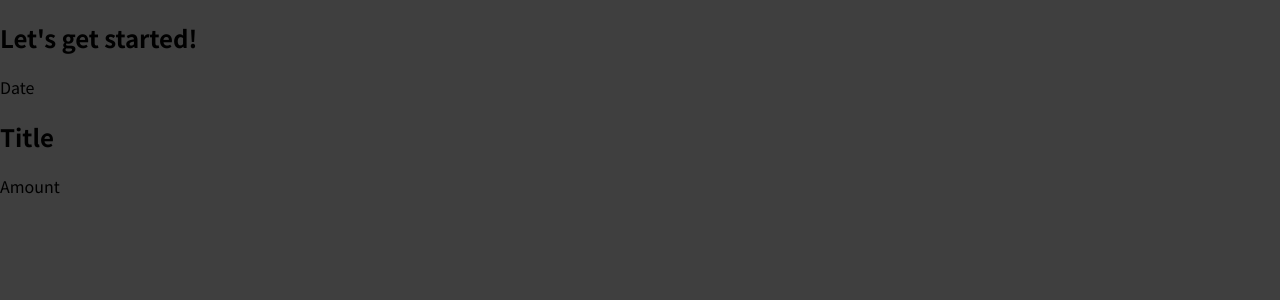
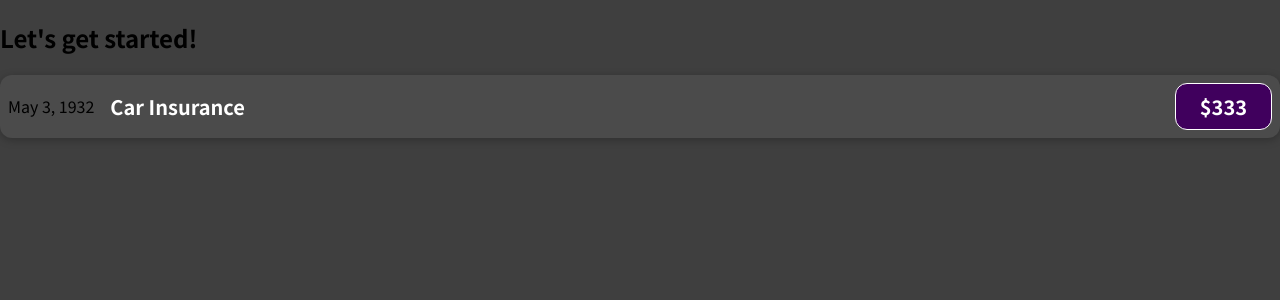
Before and after one commit to ran-codes/udemy-react-js-academind, a JavaScript app in the folder project1-basic-react/: page / in a window 1280 px wide. Shown: the top 300 px of the page. Built offline with nearby package versions, Linux system fonts and the light colour scheme.

Commit message:
styling our first component

```diff
--- /dev/null
+++ b/project1-basic-react/src/components/ExpenseItem.css
@@ -0,0 +1,56 @@
+.expense-item {
+  display: flex;
+  justify-content: space-between;
+  align-items: center;
+  box-shadow: 0 2px 8px rgba(0, 0, 0, 0.25);
+  padding: 0.5rem;
+  margin: 1rem 0;
+  border-radius: 12px;
+  background-color: #4b4b4b;
+}
+
+.expense-item__description {
+  display: flex;
+  flex-direction: column;
+  gap: 1rem;
+  align-items: flex-end;
+  flex-flow: column-reverse;
+  justify-content: flex-start;
+  flex: 1;
+}
+
+.expense-item h2 {
+  color: #3a3a3a;
+  font-size: 1rem;
+  flex: 1;
+  margin: 0 1rem;
+  color: white;
+}
+
+.expense-item__price {
+  font-size: 1rem;
+  font-weight: bold;
+  color: white;
+  background-color: #40005d;
+  border: 1px solid white;
+  padding: 0.5rem;
+  border-radius: 12px;
+}
+
+@media (min-width: 580px) {
+  .expense-item__description {
+    flex-direction: row;
+    align-items: center;
+    justify-content: flex-start;
+    flex: 1;
+  }
+
+  .expense-item__description h2 {
+    font-size: 1.25rem;
+  }
+
+  .expense-item__price {
+    font-size: 1.25rem;
+    padding: 0.5rem 1.5rem;
+  }
+}
--- a/project1-basic-react/src/components/ExpenseItem.js
+++ b/project1-basic-react/src/components/ExpenseItem.js
@@ -1,11 +1,15 @@
+import './ExpenseItem.css';
+
 function ExpenseItem() {
-  return <div>
-    <div>Date</div>
-    <div>
-      <h2>Title</h2>
-      <div>Amount</div>
+  return (
+    <div className="expense-item">
+      <div>May 3, 1932</div>
+      <div className="expense-item__description">
+        <h2>Car Insurance</h2>
+        <div className="expense-item__price">$333</div>
+      </div>
     </div>
-  </div>
+  );
 }
 
 export default ExpenseItem;
```
